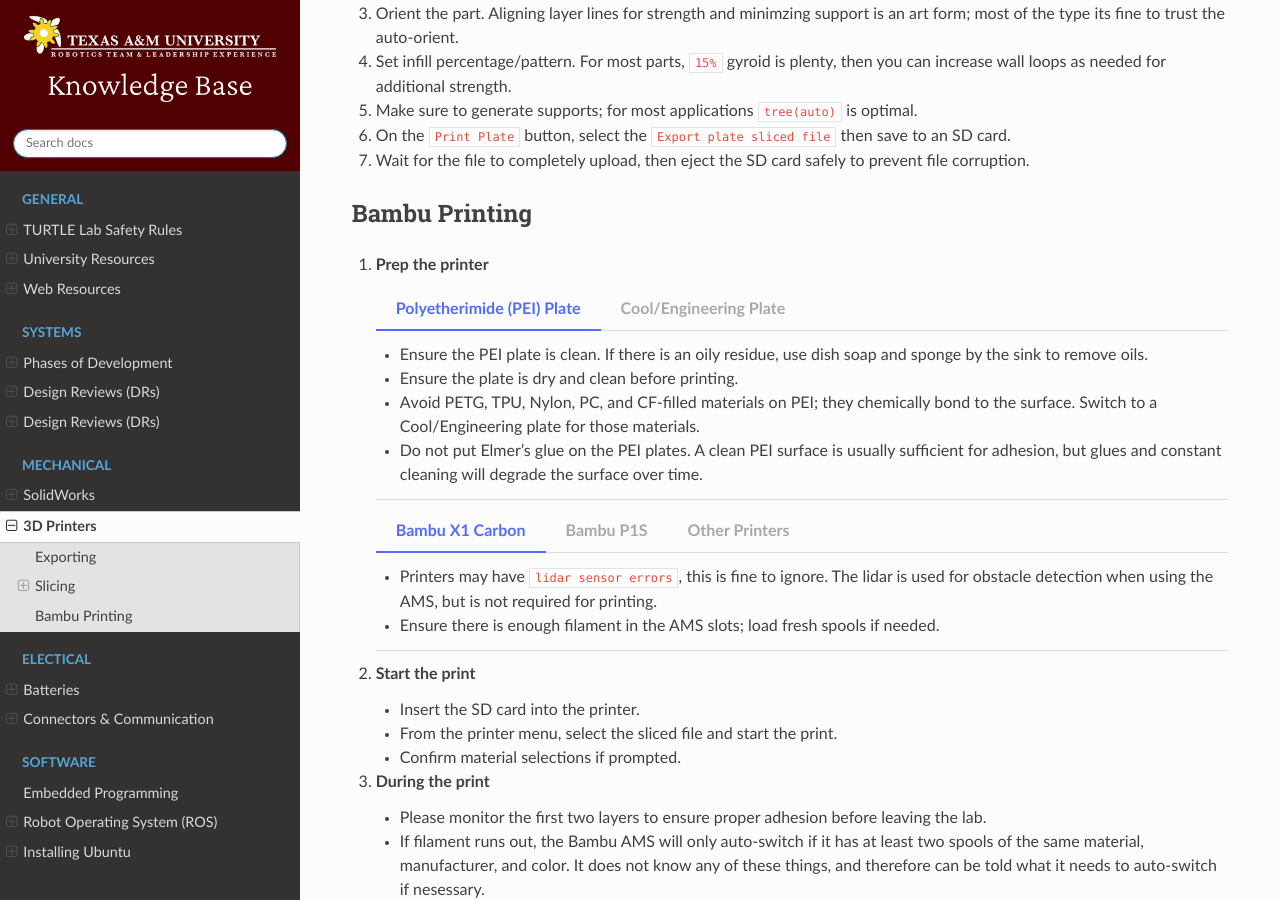
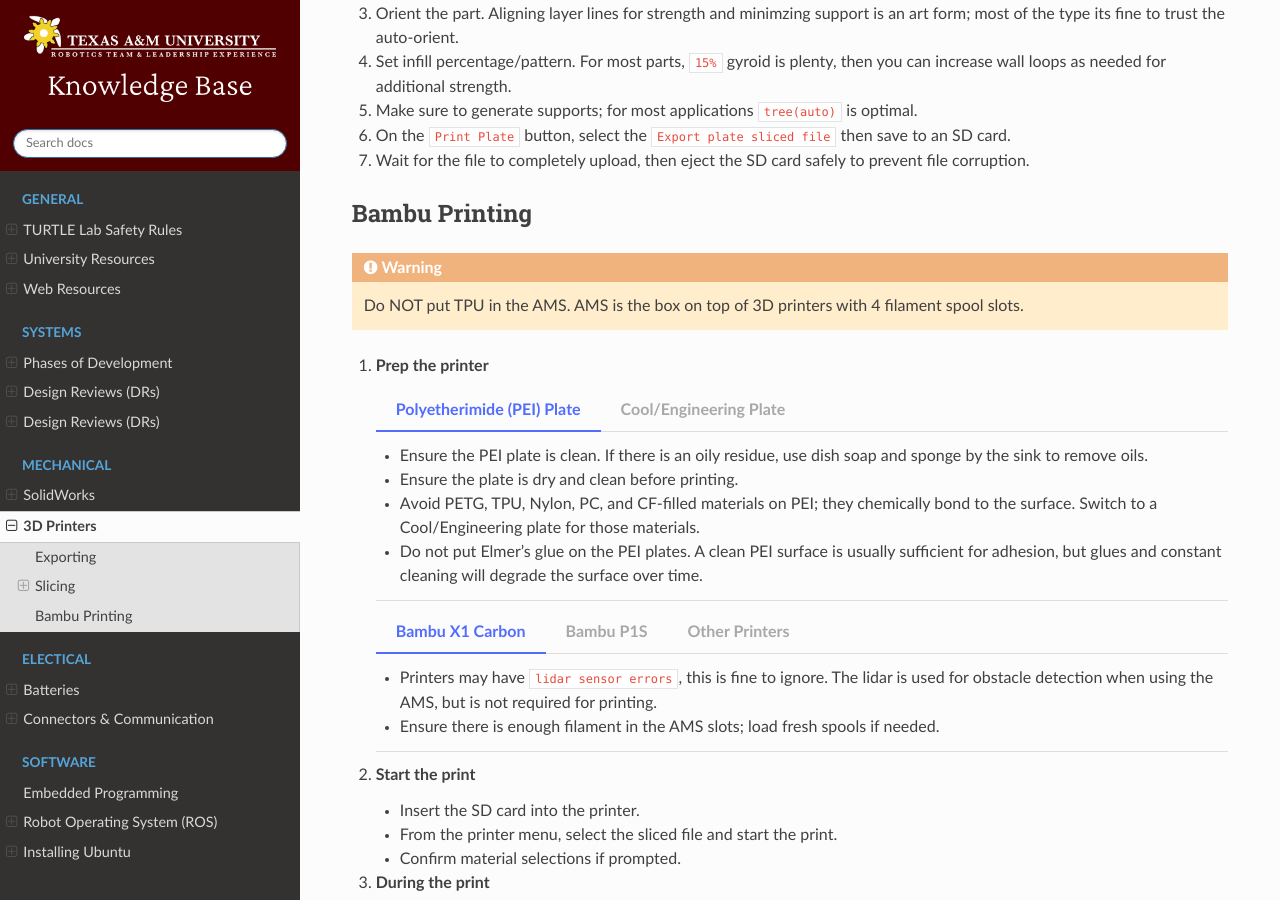
Before and after one commit to turtle-robotics/TURTLE-Knowledge-Base, a Sphinx documentation site: the page built from docs/source/Mechanical_and_Design/3d_printers.rst, in a window 1280 px wide and 900 px high, scrolled down 2422 px. Built offline with Sphinx 7.4.7 and the Read the Docs theme 3.1.0, drawn with Linux system fonts in a browser that asks for light colours.

Commit message:
no TPU in AMS

```diff
--- a/docs/source/Mechanical_and_Design/3d_printers.rst
+++ b/docs/source/Mechanical_and_Design/3d_printers.rst
@@ -117,6 +117,9 @@
 Bambu Printing
 --------------
 
+.. warning::
+   Do NOT put TPU in the AMS. AMS is the box on top of 3D printers with 4 filament spool slots.
+
 1. **Prep the printer**
 
    .. tab-set::
```
